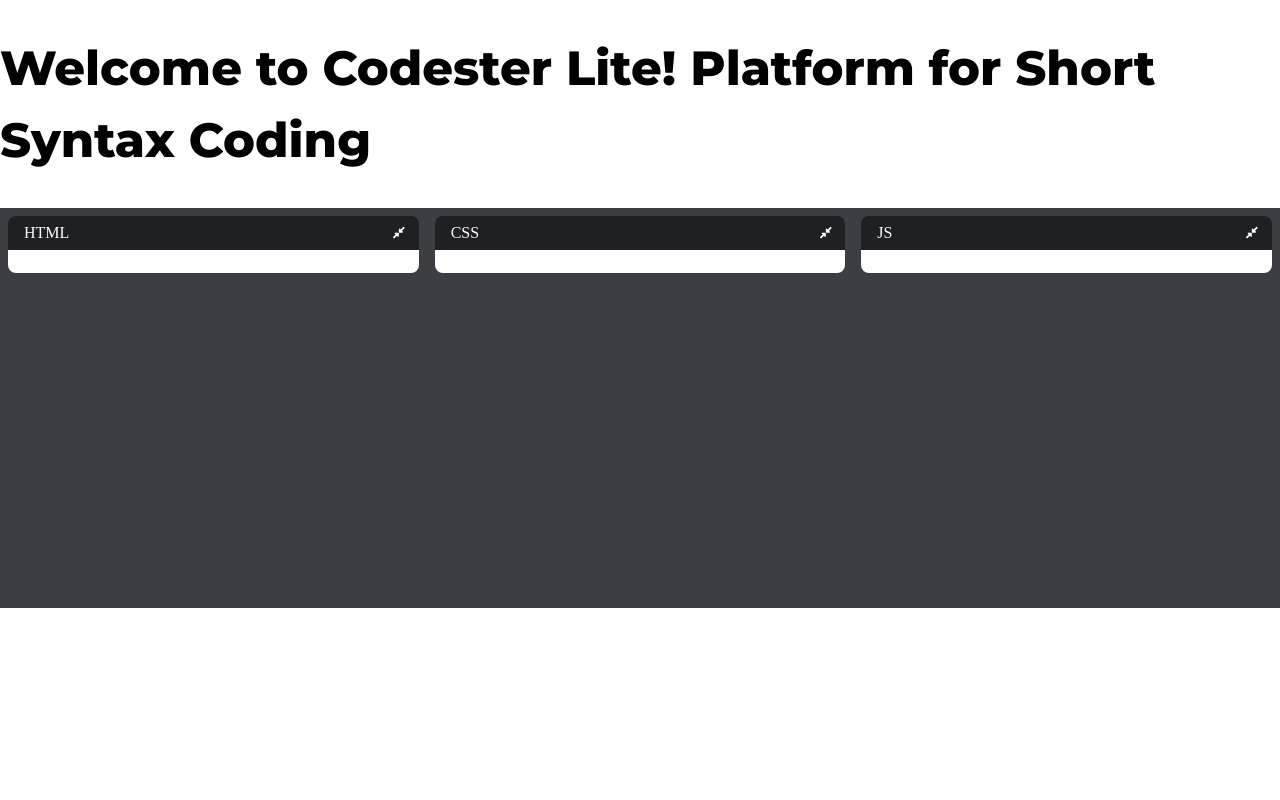
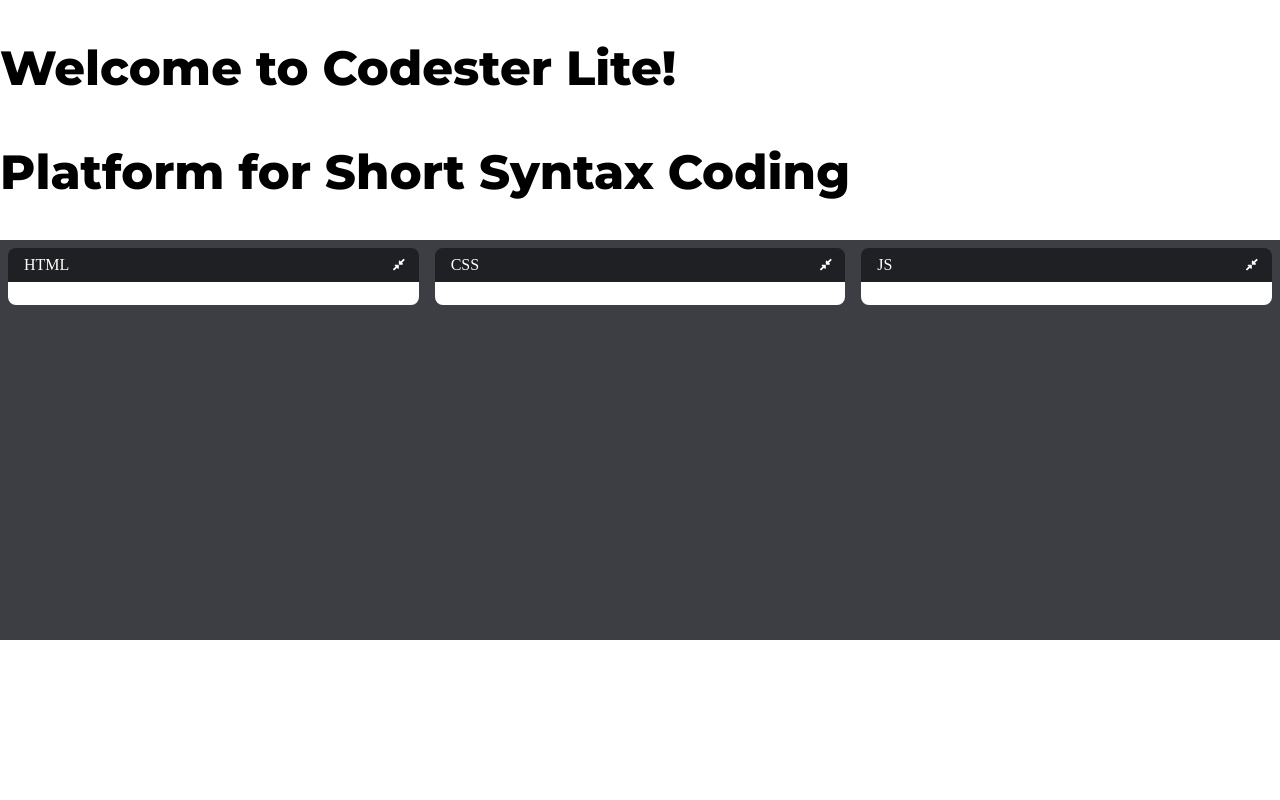
Before and after one commit to iammohit1311/CodesterV2, a React (Create React App) app: page / in a window 1280 px wide. Shown: the top 800 px of the page. Built offline with nearby package versions, Linux system fonts and the light colour scheme.

Commit message:
divide header into separate headers

```diff
--- a/src/components/App.js
+++ b/src/components/App.js
@@ -25,8 +25,8 @@
   return (
     <div>
     <div>
-      <h1>Welcome to Codester Lite! Platform for Short Syntax Coding
-        </h1>
+      <h1>Welcome to Codester Lite!</h1>
+      <h1>Platform for Short Syntax Coding</h1>
     </div>
     <div className="pane top-pane">
       <Editor language="xml"
```
